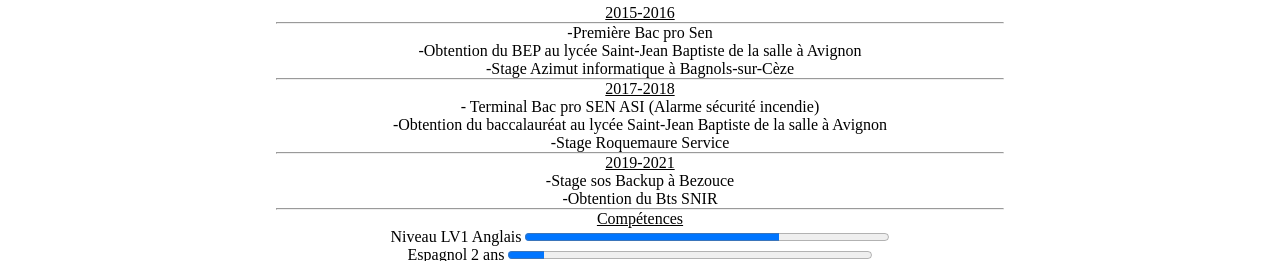
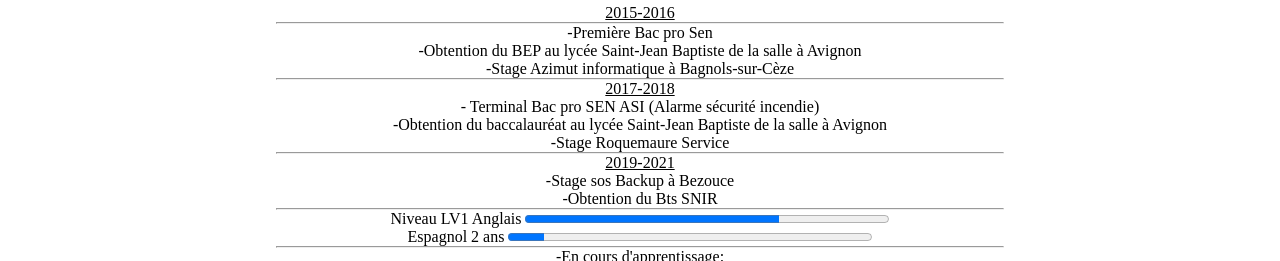
Before and after one commit to ludexplo/ludexplo.github.io, a plain HTML site: page cv_sans_bootstrap.html in a window 1280 px wide. Shown: the part 514-775 px from the top of the page. Drawn offline with Linux system fonts and the light colour scheme.

Commit message:
mot en trop

```diff
--- a/cv_sans_bootstrap.html
+++ b/cv_sans_bootstrap.html
@@ -84,11 +84,6 @@
 					-Obtention du Bts SNIR
 				</p>
 				<hr>
-				<p class="formation">
-					<u>
-						Compétences
-					</u>
-				</p>
 				<label for="anglais"> Niveau LV1 Anglais </label>
 				<progress id="anglais" max="100" value="70">
 					70%
```
